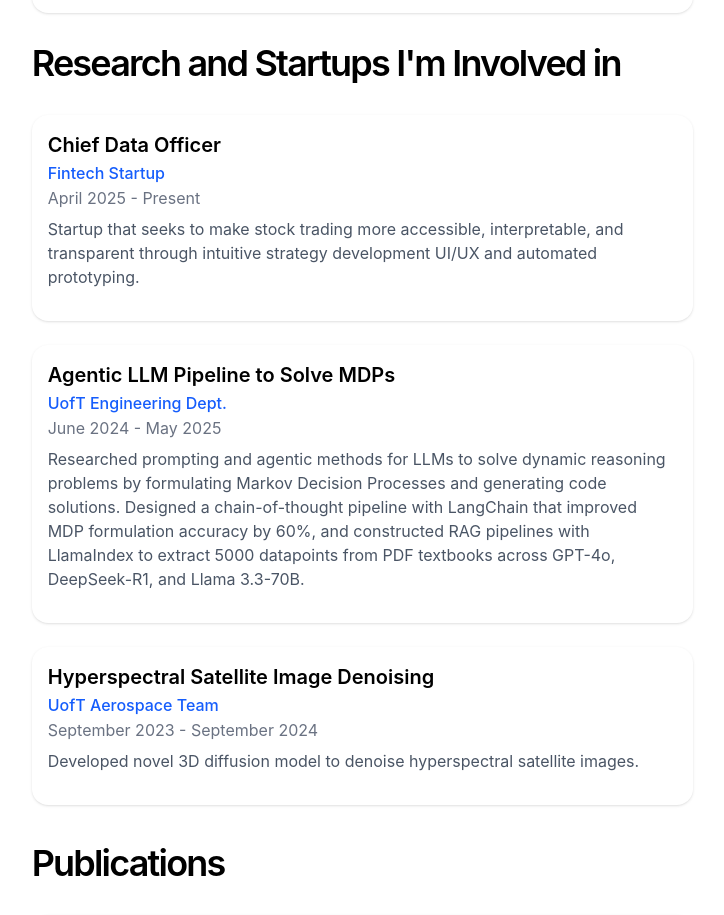
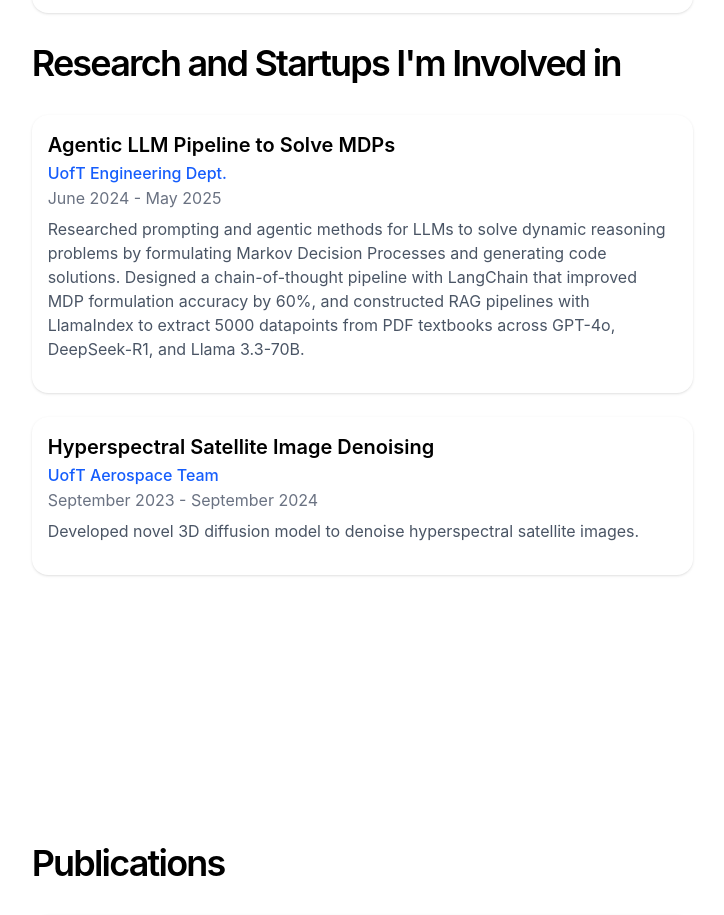
Before and after one commit to matthxie/portfolio-website, a Next.js app: page / in a window 1280 px wide. Shown: the part 2697-3612 px from the top of the page, without its empty margins (491-1215 px from the left). Built offline with nearby package versions, Linux system fonts and the light colour scheme.

Commit message:
remove fintech startup section

```diff
--- a/app/page.tsx
+++ b/app/page.tsx
@@ -106,15 +106,6 @@ const experiences = [
 
 
 const extraccuriculars = [
-  {
-    date: "April 2025 - Present",
-    title: "Chief Data Officer",
-    company: "Fintech Startup",
-    description: "Startup that seeks to make stock trading more accessible, interpretable, and \
-                  transparent through intuitive strategy development UI/UX and automated prototyping.",
-    stack: ["AWS", "LLM", "Python", "NextJS", "C++"],
-    githubLink: "https://github.com/yourproject"
-  },
   {
     date: "June 2024 - May 2025",
     title: "Agentic LLM Pipeline to Solve MDPs",
```
